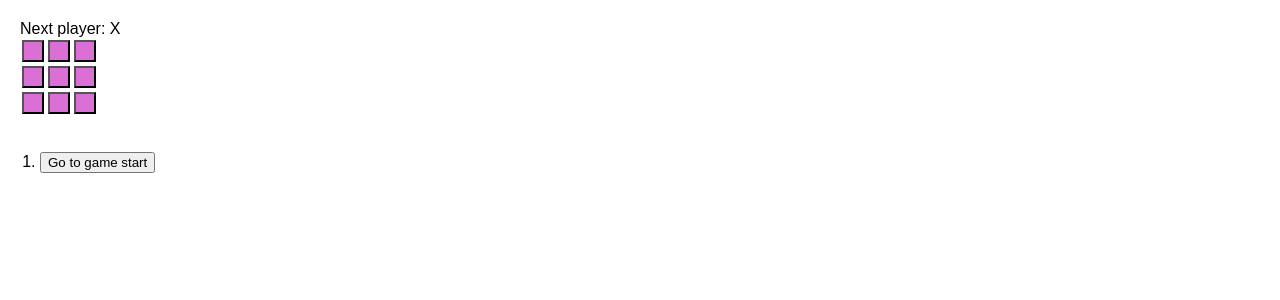
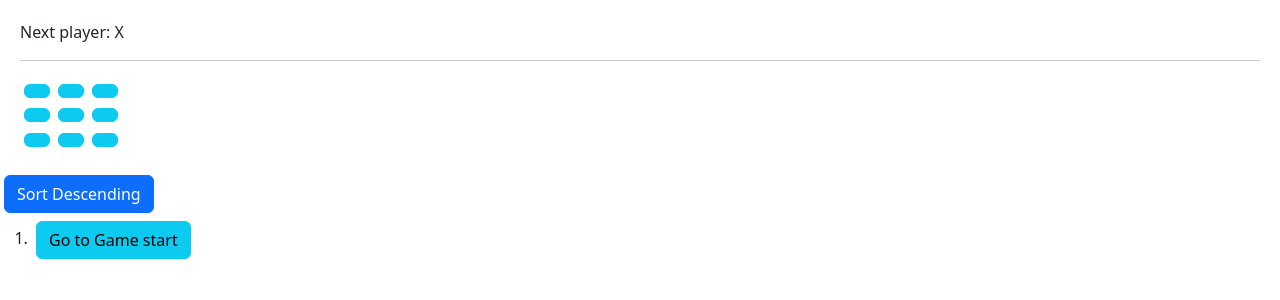
Before and after one commit to Hussain-hamim/Khostai-Restaurant, a React (Create React App) app: page / in a window 1280 px wide. Shown: the top 300 px of the page. Built offline with nearby package versions, Linux system fonts and the light colour scheme.

Commit message:
improvement

```diff
--- a/src/ReactDev.js
+++ b/src/ReactDev.js
@@ -2,7 +2,7 @@ import { useState } from "react";
 
 function Square({ value, onSquareClick }) {
   return (
-    <button className="square" onClick={onSquareClick}>
+    <button className="btn  btn-info m-1" onClick={onSquareClick}>
       {value}
     </button>
   );
@@ -31,17 +31,48 @@ function Board({ xIsNext, squares, onPlay }) {
     onPlay(nextSquares);
   }
 
-  const winner = calculateWinner(squares);
+  const { winner, line } = calculateWinner(squares);
   let status;
   if (winner) {
     status = "Winner: " + winner;
+  } else if (!squares.includes(null)) {
+    status = "Draw!";
   } else {
     status = "Next player: " + (xIsNext ? "X" : "O");
+  }
+
+  function renderSquare(i) {
+    const highlight = line.includes(i) ? "btn btn-danger highlight" : "";
+    return (
+      <Square
+        key={i}
+        className={highlight}
+        value={squares[i]}
+        onSquareClick={() => handleClick(i)}
+      />
+    );
+  }
+
+  const boardRows = [];
+
+  for (let row = 0; row < 3; row++) {
+    const boardColumns = [];
+    for (let col = 0; col < 3; col++) {
+      boardColumns.push(renderSquare(row * 3 + col));
+    }
+    boardRows.push(
+      <div key={row} className="board-row">
+        {boardColumns}
+      </div>
+    );
   }
 
   return (
     <>
       <div className="status">{status}</div>
+      <hr />
+      {boardRows}
+      {/*
       <div className="board-row">
         <Square value={squares[0]} onSquareClick={() => handleClick(0)} />
         <Square value={squares[1]} onSquareClick={() => handleClick(1)} />
@@ -56,7 +87,7 @@ function Board({ xIsNext, squares, onPlay }) {
         <Square value={squares[6]} onSquareClick={() => handleClick(6)} />
         <Square value={squares[7]} onSquareClick={() => handleClick(7)} />
         <Square value={squares[8]} onSquareClick={() => handleClick(8)} />
-      </div>
+      </div> */}
     </>
   );
 }
@@ -64,12 +95,16 @@ function Board({ xIsNext, squares, onPlay }) {
 export default function Game() {
   const [history, setHistory] = useState([Array(9).fill(null)]); // an array of board state, initial on empty board
   const [currentMove, setCurrentMove] = useState(0); // a num represent the index of the current move
+  const [isAscending, setIsAscending] = useState(true);
   //xIsNext: a boolean showing whether the next player is X, determined by whether the current move is even
   const xIsNext = currentMove % 2 === 0;
   const currentSquares = history[currentMove]; // the state of the board at the current move
 
-  function handlePlay(nextSquares) {
-    const nextHistory = [...history.slice(0, currentMove + 1), nextSquares]; // it slice the history up the current move, adds the new board state,
+  function handlePlay(nextSquares, location) {
+    const nextHistory = [
+      ...history.slice(0, currentMove + 1),
+      { squares: nextSquares, location },
+    ]; // it slice the history up the current move, adds the new board state,
     setHistory(nextHistory); // update the history,
     setCurrentMove(nextHistory.length - 1); // set the current move to the end of the new history
   }
@@ -85,26 +120,67 @@ export default function Game() {
    * each representing a move in the game's history.
    * clicking a button call jumpTo with the corresponding move index
    */
-  const moves = history.map((squares, move) => {
-    let description;
-    if (move > 0) {
-      description = "Go to move #" + move;
-    } else {
-      description = "Go to game start";
-    }
+  const moves = history.map((step, move) => {
+    const description = move
+      ? `Go to move #${move} (${Math.floor(step.location / 3) + 1}, ${
+          (step.location % 3) + 1
+        })`
+      : "Go to Game start";
+
+    // if (move > 0) {
+    //   description = "Go to move #" + move;
+    //   last = "You are at move #" + move;
+    // } else if (move < last) {
+    //   description = "You are at move #" + move;
+    // } else {
+    //   description = "Go to game start";
+    // }
+
+    // if (move === currentMove) {
+    //   return (
+    //     <li key={move}>
+    //       You are at move #{move} ({Math.floor(step.location / 3) + 1},{" "}
+    //       {(step.location % 3) + 1})
+    //     </li>
+    //   );
+    // }
+
     return (
       <li key={move}>
-        <button onClick={() => jumpTo(move)}>{description}</button>
+        <button className="btn btn-info m-1" onClick={() => jumpTo(move)}>
+          {description}
+        </button>
       </li>
     );
   });
 
+  if (!isAscending) {
+    moves.reverse();
+  }
+
   return (
     <div className="game">
       <div className="game-board">
-        <Board xIsNext={xIsNext} squares={currentSquares} onPlay={handlePlay} />
+        <Board
+          xIsNext={xIsNext}
+          squares={currentSquares}
+          onPlay={(nextSquares) =>
+            handlePlay(
+              nextSquares,
+              nextSquares.findIndex(
+                (value, index) => value !== history[currentMove].squares[index]
+              )
+            )
+          }
+        />
       </div>
       <div className="game-info">
+        <button
+          className="btn btn-primary m-1"
+          onClick={() => setIsAscending(!isAscending)}
+        >
+          {isAscending ? "Sort Descending" : "Sort Ascending"}
+        </button>
         <ol>{moves}</ol>
       </div>
     </div>
@@ -131,8 +207,8 @@ function calculateWinner(squares) {
     const [a, b, c] = lines[i]; // for each combination the, the indices a, b and c are extracted, these represent the position on the board that need to be checked
 
     if (squares[a] && squares[a] === squares[b] && squares[a] === squares[c]) {
-      return squares[a];
+      return { winner: squares[a], line: lines[i] };
     }
   }
-  return null;
+  return { winner: null, line: [] };
 }
--- a/src/index.css
+++ b/src/index.css
@@ -20,3 +20,6 @@ code {
   height: 22px;
   background-color: orchid;
 }
+.highlight {
+  color: red;
+}
--- a/src/index.js
+++ b/src/index.js
@@ -7,6 +7,7 @@ import Redux from "./Redux";
 import { Provider } from "react-redux";
 import configureStore from "./store/configureStore";
 import ReactDev from "./ReactDev";
+import "bootstrap/dist/css/bootstrap.css";
 
 const root = ReactDOM.createRoot(document.getElementById("root"));
 root.render(
```
